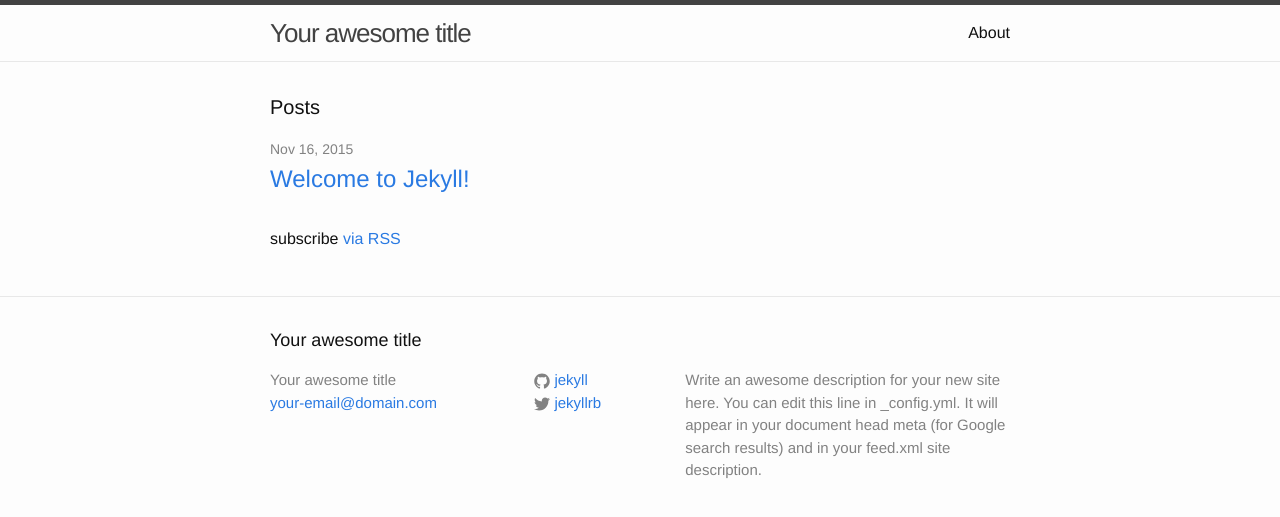
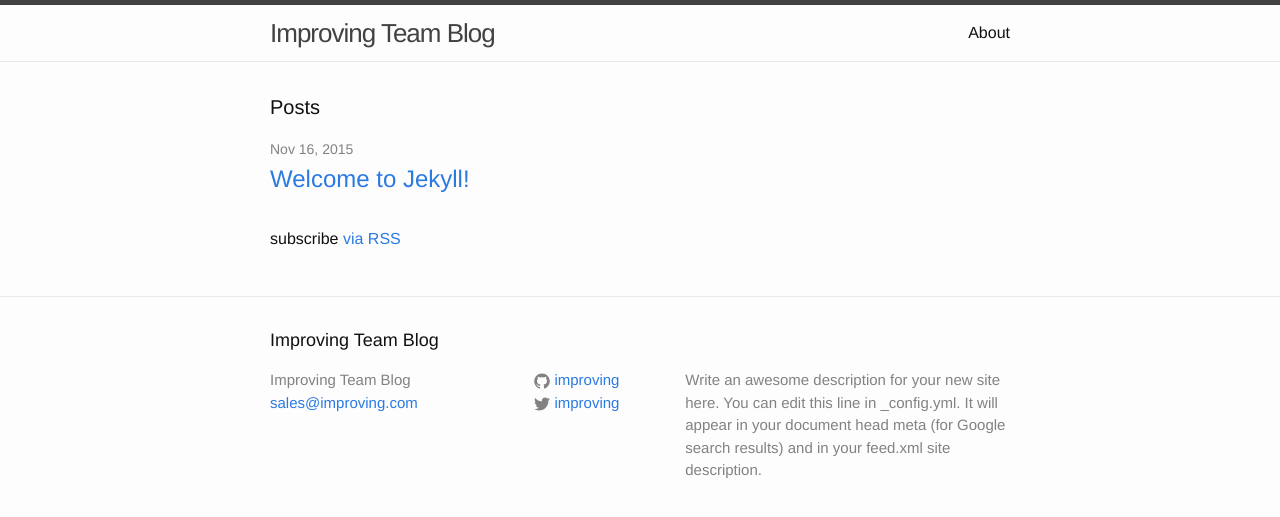
Before and after one commit to improving/improving.github.io, a Jekyll site: the page built from index.html, in a window 1280 px wide. Shown: the top 517 px of the page. Built offline with Jekyll 4.4.1, drawn with Linux system fonts in a browser that asks for light colours.

Commit message:
update config file

```diff
--- a/_config.yml
+++ b/_config.yml
@@ -6,16 +6,16 @@
 # 'jekyll serve'. If you change this file, please restart the server process.
 
 # Site settings
-title: Your awesome title
-email: your-email@domain.com
+title: Improving Team Blog
+email: sales@improving.com
 description: > # this means to ignore newlines until "baseurl:"
   Write an awesome description for your new site here. You can edit this
   line in _config.yml. It will appear in your document head meta (for
   Google search results) and in your feed.xml site description.
 baseurl: "" # the subpath of your site, e.g. /blog
-url: "http://yourdomain.com" # the base hostname & protocol for your site
-twitter_username: jekyllrb
-github_username:  jekyll
+url: "http://improving.github.io" # the base hostname & protocol for your site
+twitter_username: improving
+github_username:  improving
 
 # Build settings
 markdown: kramdown
```
